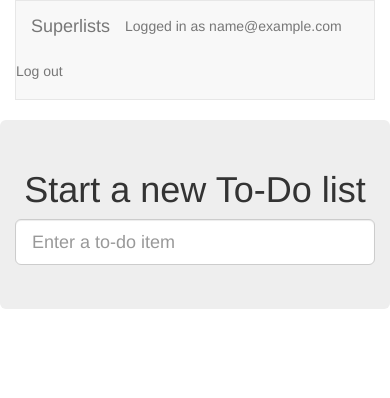
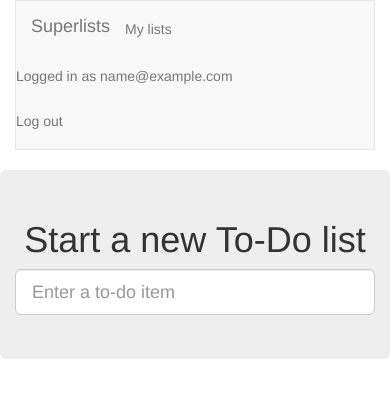
Before and after one commit to mike1026915/TDD-with-Python-practice, a Django app: page /lists/ in a window 390 px wide. Shown: the top 398 px of the page. Run offline with Django 3.2, Linux system fonts and the light colour scheme; the visitor is signed in with stand-in values (Sample User, id 1); some libraries are stand-ins or nearby versions.

Commit message:
url, placeholder view, and first-cut templates for my_lists

```diff
--- a/lists/templates/base.html
+++ b/lists/templates/base.html
@@ -14,6 +14,9 @@
       <nav class="navbar navbar-default" role="navigation">
         <a class="navbar-brand" href="/">Superlists</a>
         {% if user.email %}
+          <ul class="nav navbar-nav">
+             <li><a href="{% url 'my_lists' user.email %}">My lists</a></li>
+          </ul>
           <p class="navbar-text" id="id_login_info">Logged in as {{ user.email }}</p>
           <ul class="nav navbar-nav navbar-right">
             <li><a class="navbar-link" id="id_logout"  href="{% url 'logout' %}">Log out</a></li>
@@ -32,6 +35,7 @@
             <div class="col-md-6 col-md-offset-3 jumbotron">
                 <div class="text-center">
                 	<h1>{% block header_text %}{% endblock %}</h1>
+                    {% block list_form %}
                 	<form method="POST" action="{% block form_action %}{% endblock %}">
                 		{{ form.text }}
                 		{% csrf_token %}
@@ -41,6 +45,7 @@
                             </div>
                         {% endif %}
                 	</form>
+                    {% endblock %}
                 </div>
             </div>
         </div>
@@ -51,6 +56,13 @@
                 {% endblock %}
             </div>
         </div>
+
+        <div class="row">
+            <div class="col-md-6 col-md-offset-3">
+                {% block extra_content %}
+                {% endblock %}
+            </div>
+        </div>
     </div>
     <script src="http://code.jquery.com/jquery.min.js"></script>
     <script src="/static/list.js"></script>
--- a/lists/urls.py
+++ b/lists/urls.py
@@ -23,4 +23,5 @@ urlpatterns = [
     url(r'^$', views.home_page, name='home'),
     url(r'^(\d+)/$', 'lists.views.view_list', name='view_list'),
     url(r'^new$', views.new_list, name='new_list'),
+    url(r'^users/(.+)/$', views.my_lists, name='my_lists'),
 ]
--- a/lists/views.py
+++ b/lists/views.py
@@ -28,3 +28,6 @@ def new_list(request):
         return redirect(list_)
     else:
         return render(request, 'home.html', {"form": form})
+
+def my_lists(request, email):
+    return render(request, 'my_lists.html')
```
Also changed, not shown: lists/templates/my_lists.html (added, +14 -0 lines), lists/tests/test_views.py (+6 -0 lines).
